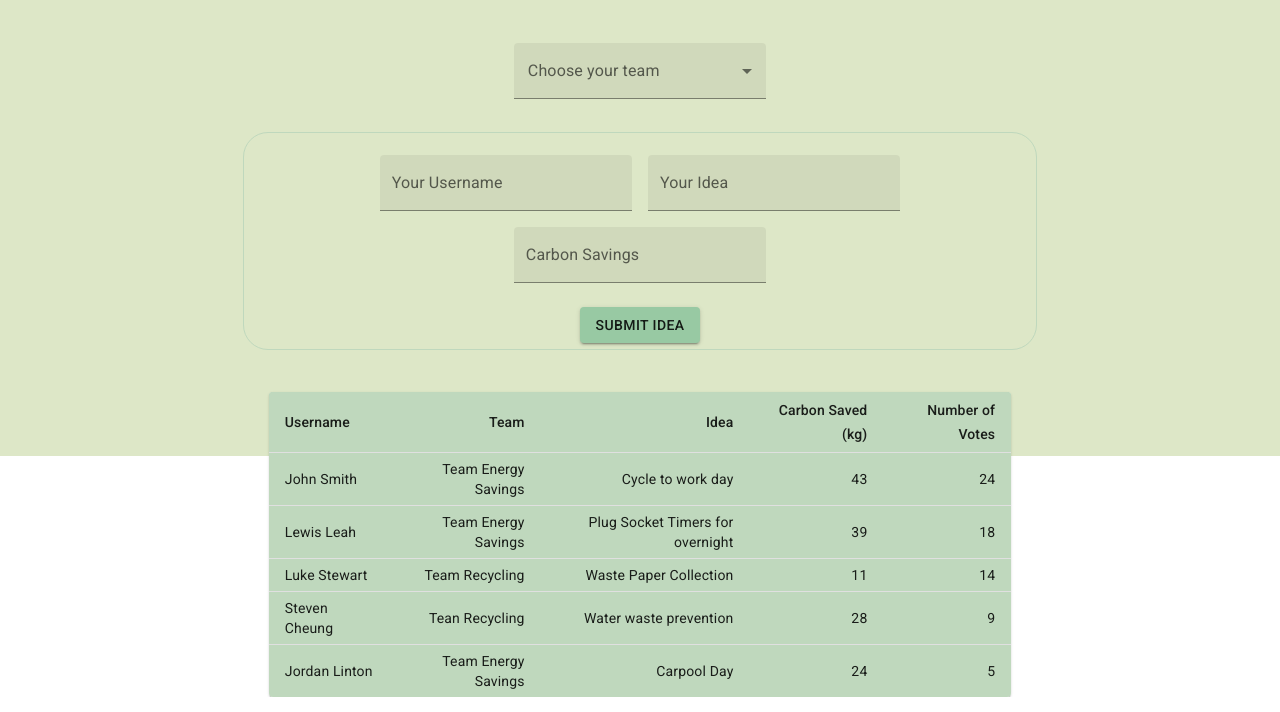
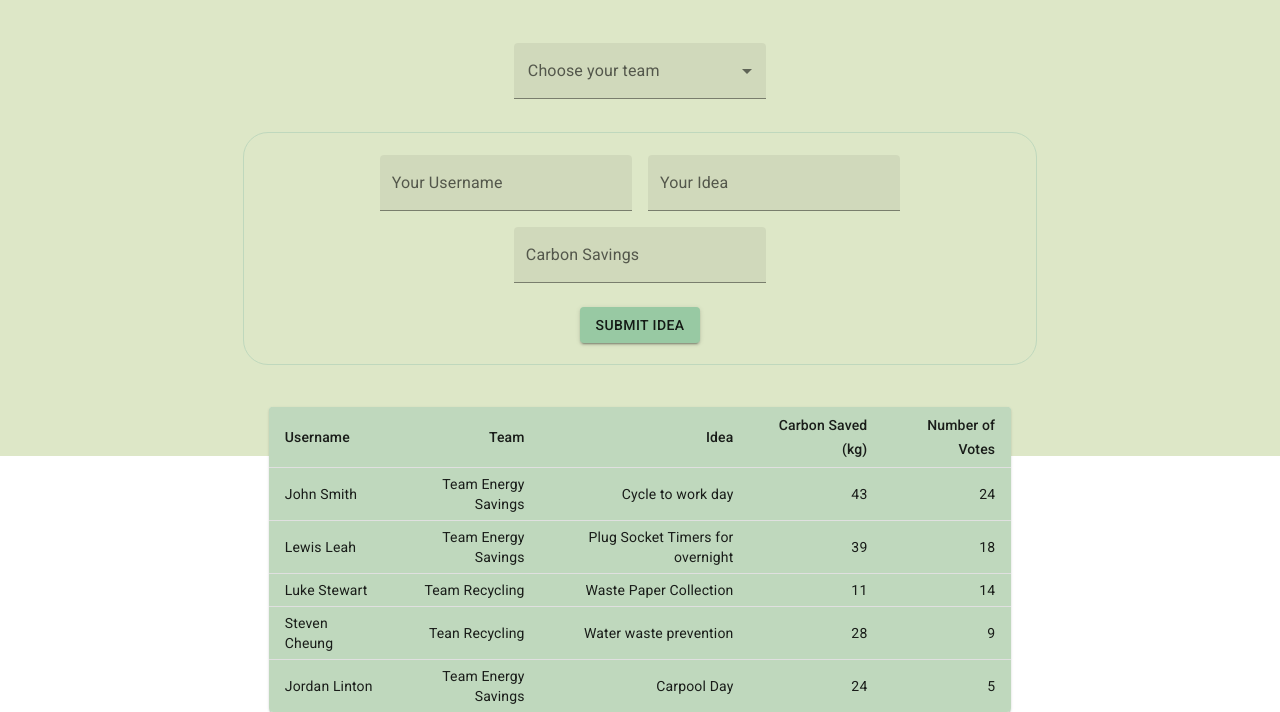
Before and after one commit to moeshy/BAE-Hackathon, a React app in the folder coc-game/: page / in a window 1280 px wide. Shown: the part 824-1536 px from the top of the page. Built offline with nearby package versions, Linux system fonts and the light colour scheme.

```diff
--- a/coc-game/src/Components/App/App.css
+++ b/coc-game/src/Components/App/App.css
@@ -41,6 +41,10 @@
 padding-top: 2%
 }
 
+.buttonSubmit{
+  padding-bottom: 2%;
+}
+
 .footer {
   position: fixed;
   left: 0;
--- a/coc-game/src/Components/App/App.js
+++ b/coc-game/src/Components/App/App.js
@@ -31,9 +31,11 @@
       <div className="inputField">
           <IdeaInput/>
       </div>
-      <Button variant="contained" color="primary">
+      <div className="buttonSubmit">
+      <Button variant="contained" color="primary" className="buttonSubmit">
     Submit Idea
     </Button>
+    </div>
       </div>
     <div className="ideaLeadersBorder">
     <div className="ideasLeadersTable">
```
